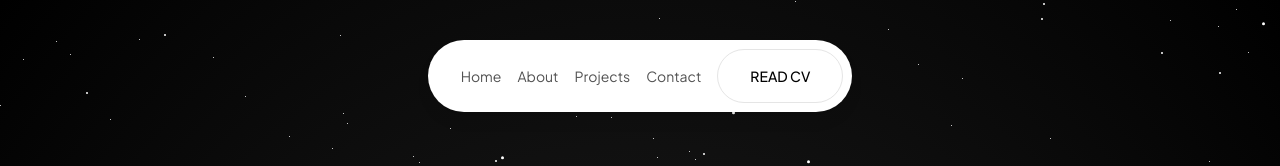
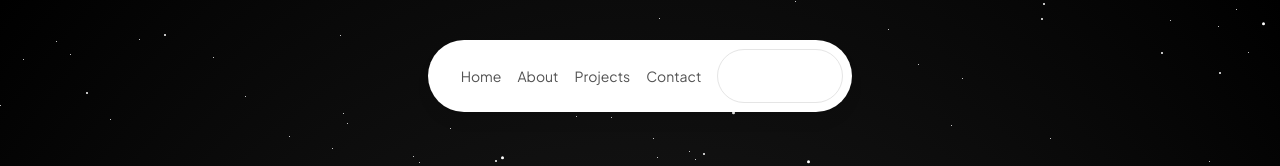
Before and after one commit to Mirza-Shamaaim123/my-portfolio, a Next.js app: page / in a window 1280 px wide. Shown: the top 166 px of the page. Built offline with nearby package versions, Linux system fonts and the light colour scheme.

Commit message:
Multiple Changes

```diff
--- a/components/ReadCvModal.jsx
+++ b/components/ReadCvModal.jsx
@@ -14,9 +14,12 @@ export default function ReadCvModal({ buttonBgColor, buttonTextColor }) {
       <DialogTrigger asChild>
         <button
           type="button"
-          className="card-nav-cta-button inline-flex border-0 rounded-lg px-4 py-2 items-center font-medium cursor-pointer transition-colors duration-300"
-
-          style={{ backgroundColor: buttonBgColor, color: buttonTextColor }}
+          className="
+    inline-flex rounded-lg px-4 py-2 items-center font-medium
+    cursor-pointer transition-colors duration-300
+    text-white dark:text-white
+    hover:text-green-500
+  "
         >
           READ CV
         </button>
```
